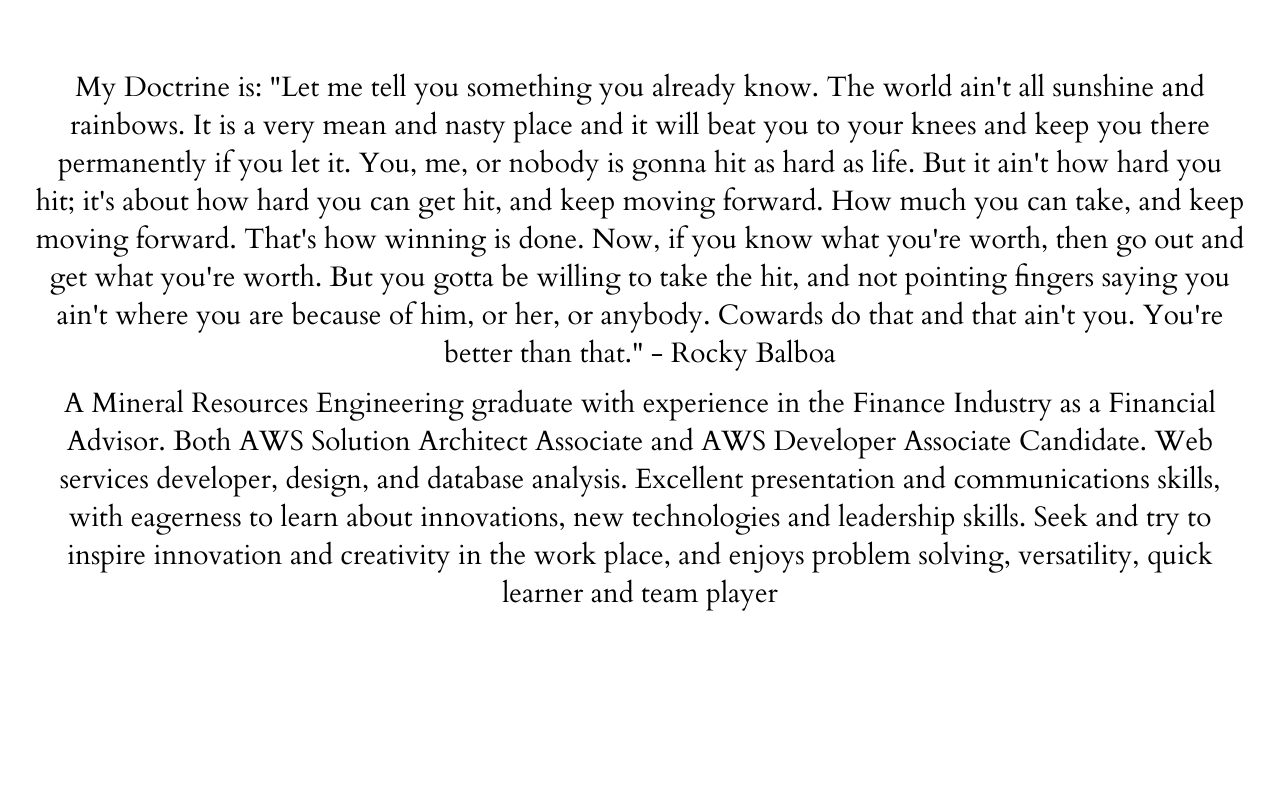
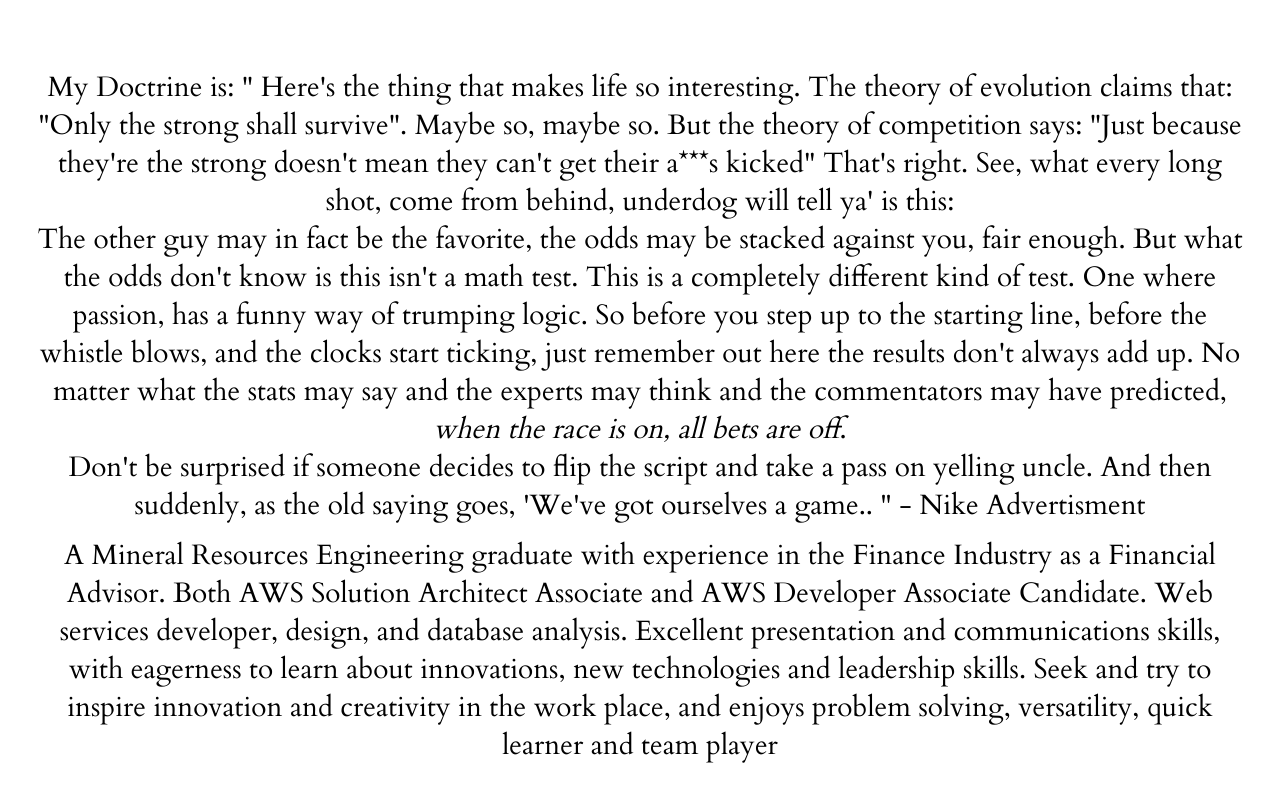
Before and after one commit to afarghaly10/my-portfolio, a plain HTML site: page index.html in a window 1280 px wide. Shown: the part 2110-2912 px from the top of the page. Before the commit the page ends 2800 px from the top, so only its background shows below. Drawn offline with Linux system fonts and the light colour scheme.

Commit message:
Changes to my doctrine

```diff
--- a/index.html
+++ b/index.html
@@ -117,12 +117,20 @@
     <section class="section section--alignCentered section--description">
       <p class="color--darkgrey section__description">
         <div>
-          My Doctrine is: "Let me tell you something you already know. The world ain't all sunshine and rainbows. It is a very mean
-        and nasty place and it will beat you to your knees and keep you there permanently if you let it. You, me, or nobody is gonna
-        hit as hard as life. But it ain't how hard you hit; it's about how hard you can get hit, and keep moving forward. How much
-        you can take, and keep moving forward. That's how winning is done. Now, if you know what you're worth, then go out and get
-        what you're worth. But you gotta be willing to take the hit, and not pointing fingers saying you ain't where you are because
-        of him, or her, or anybody. Cowards do that and that ain't you. You're better than that." - Rocky Balboa
+              My Doctrine is: " Here's the thing that makes life so interesting. The theory of evolution claims that: "Only the strong
+              shall survive". Maybe so, maybe so. But the theory of competition says: "Just because they're the strong doesn't mean they
+              can't get their a***s kicked" That's right. See, what every long shot, come from behind, underdog will tell ya' is this:
+        </div>
+        <div>
+            <stong>The other guy may in fact be the favorite, the odds may be stacked against you, fair enough. But what the odds don't know
+            is this isn't a math test. This is a completely different kind of test. One where passion, has a funny way of trumping
+            logic</stong>. So before you step up to the starting line, before the whistle blows, and the clocks start ticking, just remember
+            out here the results don't always add up. No matter what the stats may say and the experts may think and the commentators
+            may have predicted, <em>when the race is on, all bets are off</em>.
+        </div>
+        <div>
+          Don't be surprised if someone decides to flip the script and
+          take a pass on yelling uncle. And then suddenly, as the old saying goes, 'We've got ourselves a game.. " - Nike Advertisment
         </div>
 
         <div class="bio">
```
